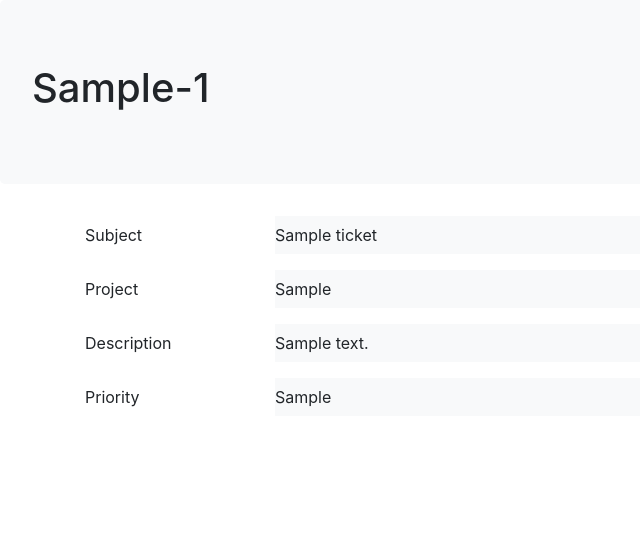
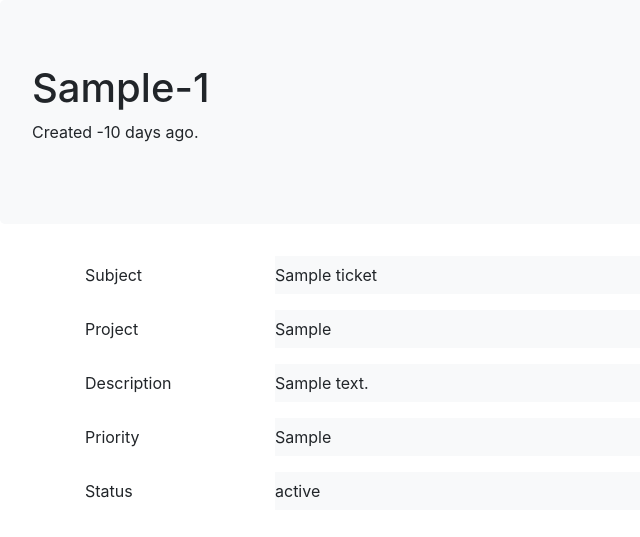
Before and after one commit to jgrugru/grewtix, a Django app: page /1/ in a window 1280 px wide. Shown: the top 537 px of the page, without its empty margins (0-640 px from the left). Run offline with Django 3.2, Linux system fonts and the light colour scheme; tables that the repository leaves empty hold one stand-in row (values such as "Sample post"); some libraries are stand-ins or nearby versions.

Commit message:
updated detail view of Ticket

```diff
--- a/ttsystem/tickets/models.py
+++ b/ttsystem/tickets/models.py
@@ -1,5 +1,5 @@
 from django.db import models
-from django.utils import timezone
+from django.utils import timezone, dateformat
 
 # Create your models here.
 
@@ -39,6 +39,9 @@ class Ticket(models.Model):
     def __str__(self):
         return self.ticketType.ticketType + '-' + str(self.id)
 
+    def how_many_days_old(self):
+        return int(dateformat.format(timezone.now(), 'd')) - int(dateformat.format(self.creation_date,'d'))
+
 class Attachment(models.Model): #1 to many
     ticketID = models.ForeignKey(Ticket, on_delete=models.CASCADE)
     filepath = models.CharField(max_length=150)
--- a/ttsystem/tickets/templates/tickets/detail.html
+++ b/ttsystem/tickets/templates/tickets/detail.html
@@ -6,8 +6,8 @@
 {% else %}
     <div class="jumbotron text-left bg-light">
 {% endif %}
-
     <h1>{{ticket}}</h1>
+    <p>Created {{ticket.how_many_days_old }} days ago.</p>
 </div>
 {% comment %} {% for x in range(10) %}
 {{ str(x) }}
@@ -40,5 +40,11 @@
             <input type="text" readonly class="form-control-plaintext bg-light" value="{{ ticket.priority }}">
         </div>
     </div>
+    <div class="form-group row">
+        <label for="" class="col-sm-2 col-form-label">Status</label>
+        <div class="col-sm-10">
+            <input type="text" readonly class="form-control-plaintext bg-light" value="{{ ticket.status }}">
+        </div>
+    </div>
     </form>
 </div>
```
